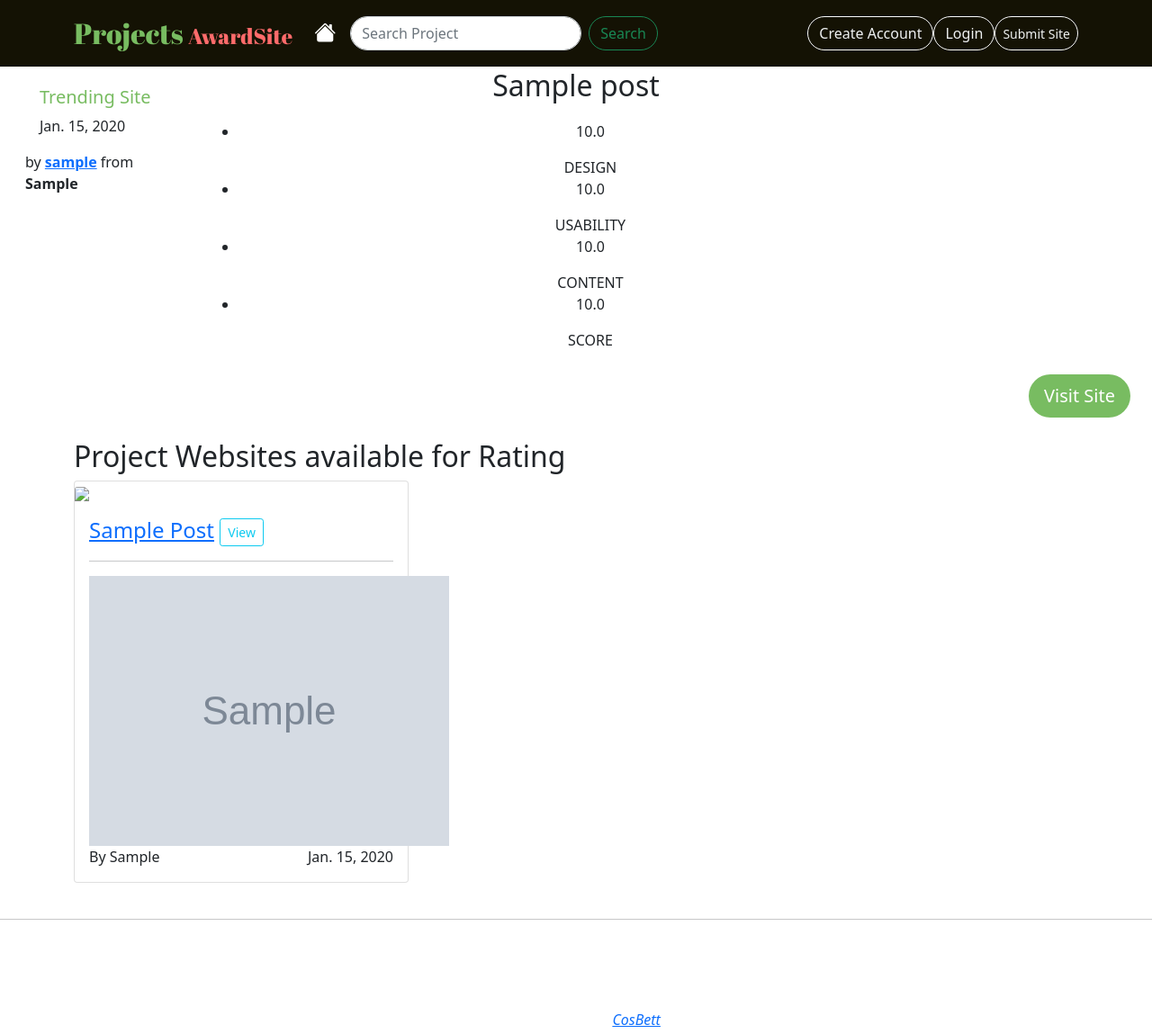
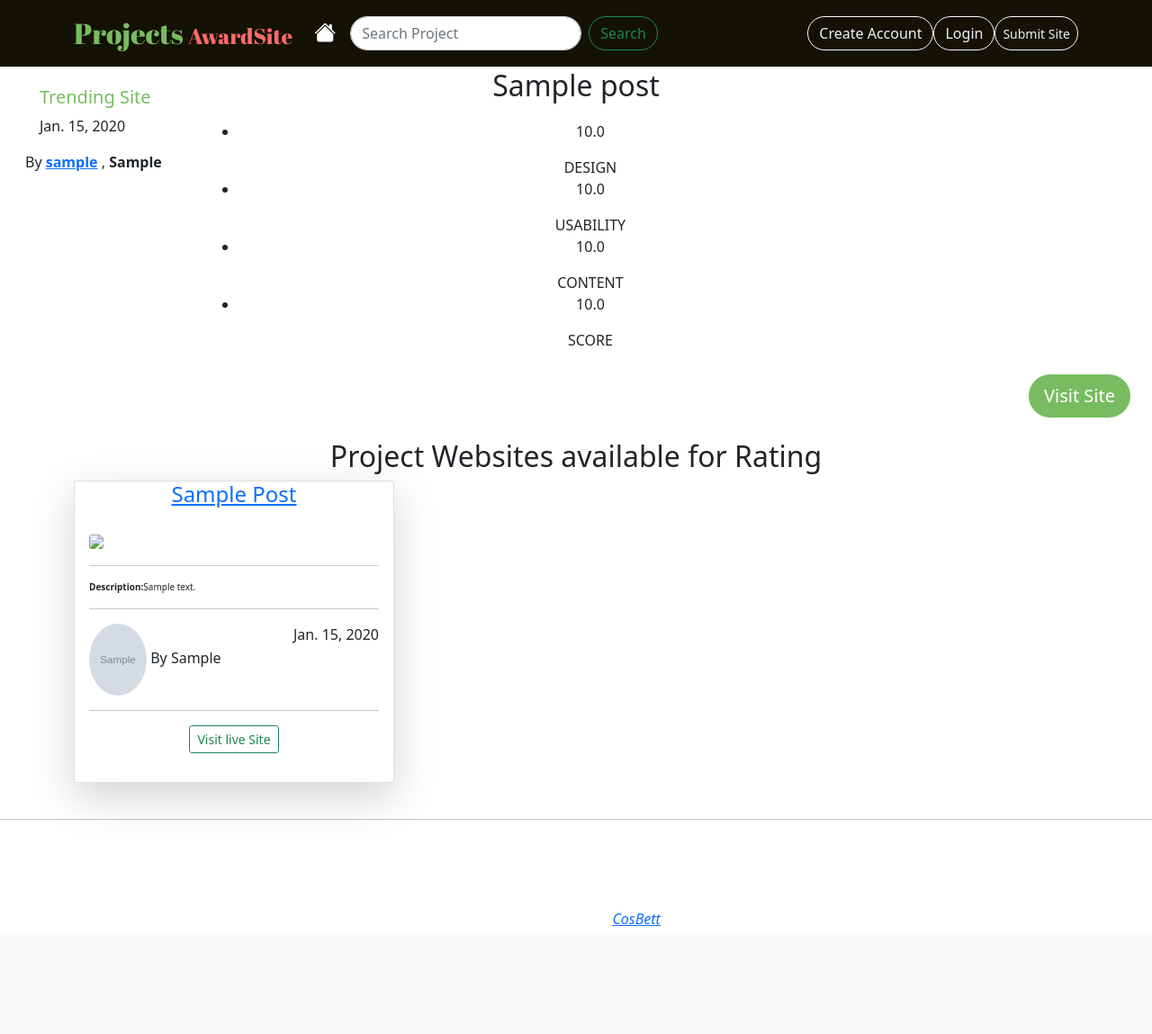
Before and after one commit to CosBett/Projects_AwardSite, a Django app: page / in a window 1280 px wide. Shown: the whole page at 90% size. After the commit the page ends 1029 px from the top, so only its background shows below. Run offline with Django 4.2, Linux system fonts and the light colour scheme; tables that the repository leaves empty hold one stand-in row (values such as "Sample post"); grey boxes marked "Sample" are stand-in pictures; some libraries are stand-ins or nearby versions; some web fonts are replaced.

Commit message:
homepage display styling

```diff
--- a/awardApp/templates/index.html
+++ b/awardApp/templates/index.html
@@ -8,11 +8,11 @@
           <span class="trend_day">{{random_posts.date|date}}</span>
         </div>
         <div class="align-self-center posted_by">
-          by <strong><a href=" ">{{ random_posts.user.username }}</a>
-          </strong> from <strong>{{ random_posts.user.profile.location }}</strong>
+          By <strong><a href=" ">{{ random_posts.user.username }}</a>
+          </strong> , <strong>{{ random_posts.user.profile.location }}</strong>
         </div>
       </div>
-      <div class="col-md-8 text-center " style=" background: url( '{{random_posts.photo.cdn_url }}');height: 50vh;" id="dashboard ">
+      <div class="col-md-8 text-center img-fluid" style=" background: url( '{{random_posts.photo.cdn_url }}');height: 50vh;" id="dashboard ">
         <div class="box-site-head ">
           <div class=" box-bg ">
             <a href="{% url 'project' random_posts.title %} ">
@@ -77,7 +77,8 @@
     </div>
   </div>
   <div class="container " id="projects_list ">
-    <h2 class="mt-4 ">Project Websites available for Rating</h2>
+    <h2 class="mt-4 text-center">Project Websites available for Rating</h2>
+
     {% if user.is_authenticated %}
     <div class="modal fade bd-example-modal-xl " id="ModalCenter " tabindex="-1 " role="dialog " aria-labelledby="exampleModalCenterTitle " aria-hidden="true ">
       <div class="modal-dialog modal-dialog-centered " role="document ">
@@ -102,28 +103,36 @@
     {% endif %}
     <div class="row ">
       {% if posts %}
-
       <div class="templates display ">
+        <div class="row">
           {% for post in posts %}
           <div class="col-md-4 mb-4 ">
-          <div class="card ">
+            <div class="card  shadow-lg rounded">
               <div class="view overlay ">
-              <img class="card-img-top " src="{{ post.photo.cdn_url }} " alt="{{photo.title}} ">
-              <a href="{% url 'project' post.title %} ">
+                <h4 class="card-title text-center"><a href="{% url 'project' post.title %} ">{{post.title|title}}</a>
+                </h4>
                 <div class="mask rgba-white-slight "></div>
                 </a>
               </div>
               <div class="card-body ">
-              <h4 class="card-title "><a href="{% url 'project' post.title %} ">{{post.title|title}}</a> <a class="btn btn-sm btn-outline-info " href="{{ post.url }} "> View</a></h4>
+                <img class="card-img" src="{{ post.photo.cdn_url }} " alt="{{photo.title}} ">
+                <div>
                   <hr>
-              <p class="card-text "><img id="prof_picture " src="{{post.user.profile.profile_picture.url}} " alt=" "> By {{post.user.username|title}} <span style="float:right ">{{post.date|date}}</span>
+                  <p style="font-size: x-small;">
+                    <strong>Description:</strong>{{post.description}}</p>
+                  <hr>
+                  <p class="card-text ">
+                    <img id="prof_picture" src="{{post.user.profile.profile_picture.url}} " alt=" "> By {{post.user.username|title}} <span style="float:right ">{{post.date|date}}</span>
                   </p>
+                  <hr>
+                  <p class="text-center"><a class="btn btn-sm btn-outline-success " href="{{ post.url }} ">Visit live Site</a></p>
+                </div>
               </div>
             </div>
           </div>
           {% endfor %}
         </div>
-
+      </div>
       {% endif %}
     </div>
   </div>
--- a/static/css/base.css
+++ b/static/css/base.css
@@ -23,8 +23,10 @@
        }
 
        #prof_picture {
-         width: 20%;
-         height: 20%;
+         width: 5vw;
+         height: 10vh;
+         object-fit: cover;
+         border-radius: 50%
        }
 
        #site_photo {
@@ -35,10 +37,8 @@
        #dashboard {
          width: 100%;
          background-image: url(../images/goldstage.png);
-         background-size: cover;
          background-repeat: no-repeat;
          border-radius: 2%;
-         object-fit: cover;
        }
 
        .content-div {
```
Lines whose indentation alone changed are shown as unchanged.
